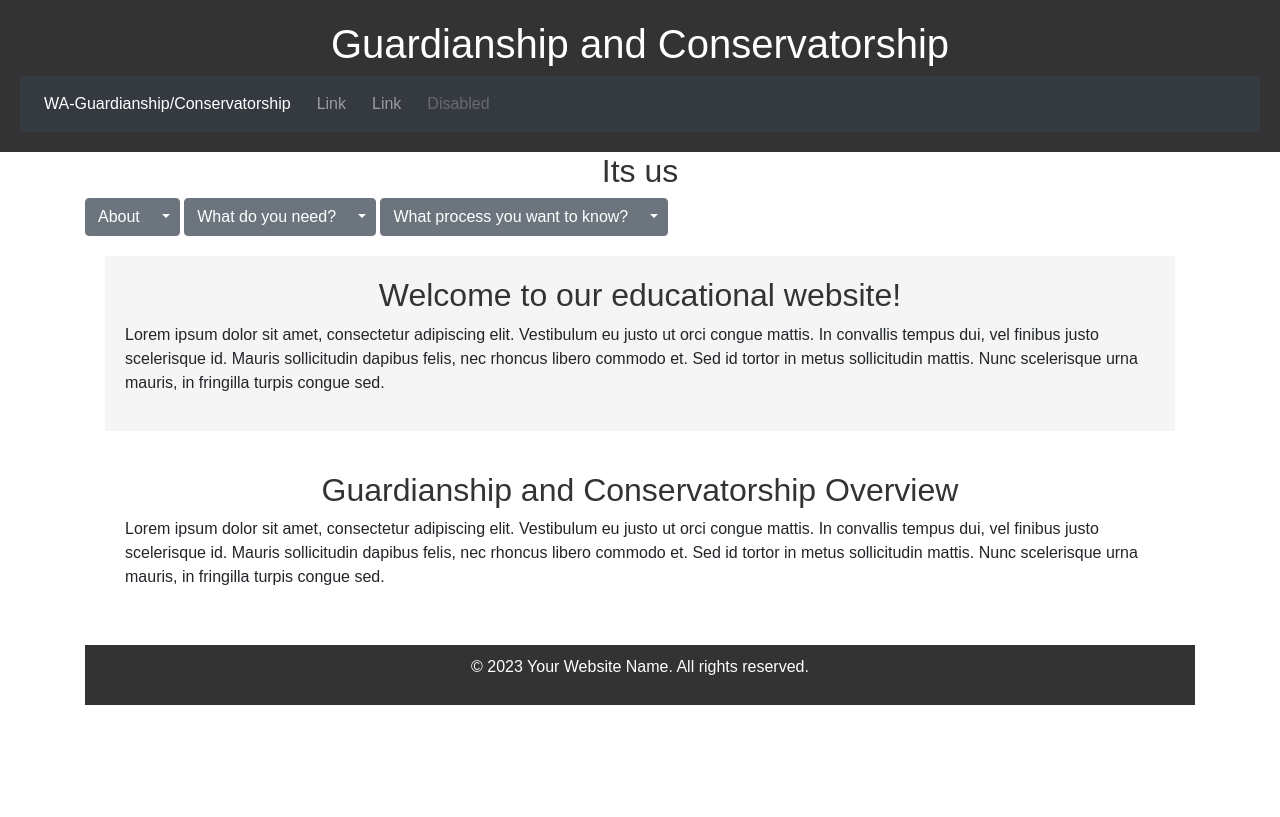
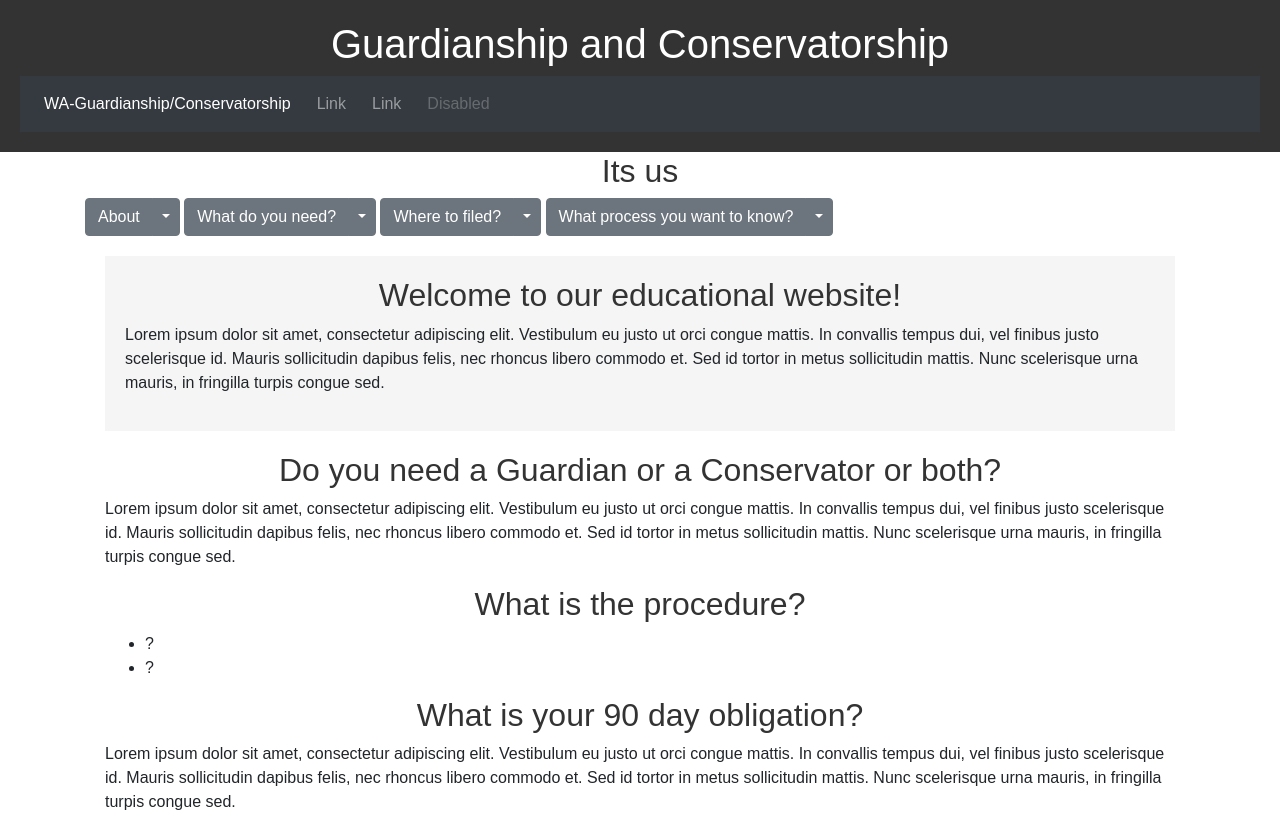
Before and after one commit to LuisMejia1020/Wa-State-Guardianship-and-Conservatorship, a plain HTML site: page index.html in a window 1280 px wide. Shown: the top 817 px of the page. Drawn offline with nearby package versions, Linux system fonts and the light colour scheme; a script that the page names is missing.

Commit message:
2 commit de washington guardianship

```diff
--- a/index.html
+++ b/index.html
@@ -57,6 +57,16 @@
     </div>
 
     <div class="btn-group">
+      <button type="button" class="btn btn-secondary">Where to filed?</button>
+      <button type="button" class="btn btn-secondary dropdown-toggle dropdown-toggle-split" data-toggle="dropdown">
+      </button>
+      <div class="dropdown-menu">
+        <a class="dropdown-item" href="#">Pierce County</a>
+        <a class="dropdown-item" href="#">King County</a>
+      </div>
+    </div>
+
+    <div class="btn-group">
       <button type="button" class="btn btn-secondary">What process you want to know?</button>
       <button type="button" class="btn btn-secondary dropdown-toggle dropdown-toggle-split" data-toggle="dropdown">
       </button>
@@ -70,6 +80,24 @@
   <main>
     <section id="intro">
       <h2>Welcome to our educational website!</h2>
+      <p>Lorem ipsum dolor sit amet, consectetur adipiscing elit. Vestibulum eu justo ut orci congue mattis. In convallis tempus dui, vel finibus justo scelerisque id. Mauris sollicitudin dapibus felis, nec rhoncus libero commodo et. Sed id tortor in metus sollicitudin mattis. Nunc scelerisque urna mauris, in fringilla turpis congue sed.</p>
+    </section>
+
+    <section id="what?">
+      <h2>Do you need a Guardian or a Conservator or both?</h2>
+      <p>Lorem ipsum dolor sit amet, consectetur adipiscing elit. Vestibulum eu justo ut orci congue mattis. In convallis tempus dui, vel finibus justo scelerisque id. Mauris sollicitudin dapibus felis, nec rhoncus libero commodo et. Sed id tortor in metus sollicitudin mattis. Nunc scelerisque urna mauris, in fringilla turpis congue sed.</p>
+    </section>
+
+    <section id="what?">
+      <h2>What is the procedure?</h2>
+      <ul>
+        <li>?</li>
+        <li>?</li>
+      </ul>
+    </section>
+
+    <section id="what?">
+      <h2>What is your 90 day obligation?</h2>
       <p>Lorem ipsum dolor sit amet, consectetur adipiscing elit. Vestibulum eu justo ut orci congue mattis. In convallis tempus dui, vel finibus justo scelerisque id. Mauris sollicitudin dapibus felis, nec rhoncus libero commodo et. Sed id tortor in metus sollicitudin mattis. Nunc scelerisque urna mauris, in fringilla turpis congue sed.</p>
     </section>
 
```
